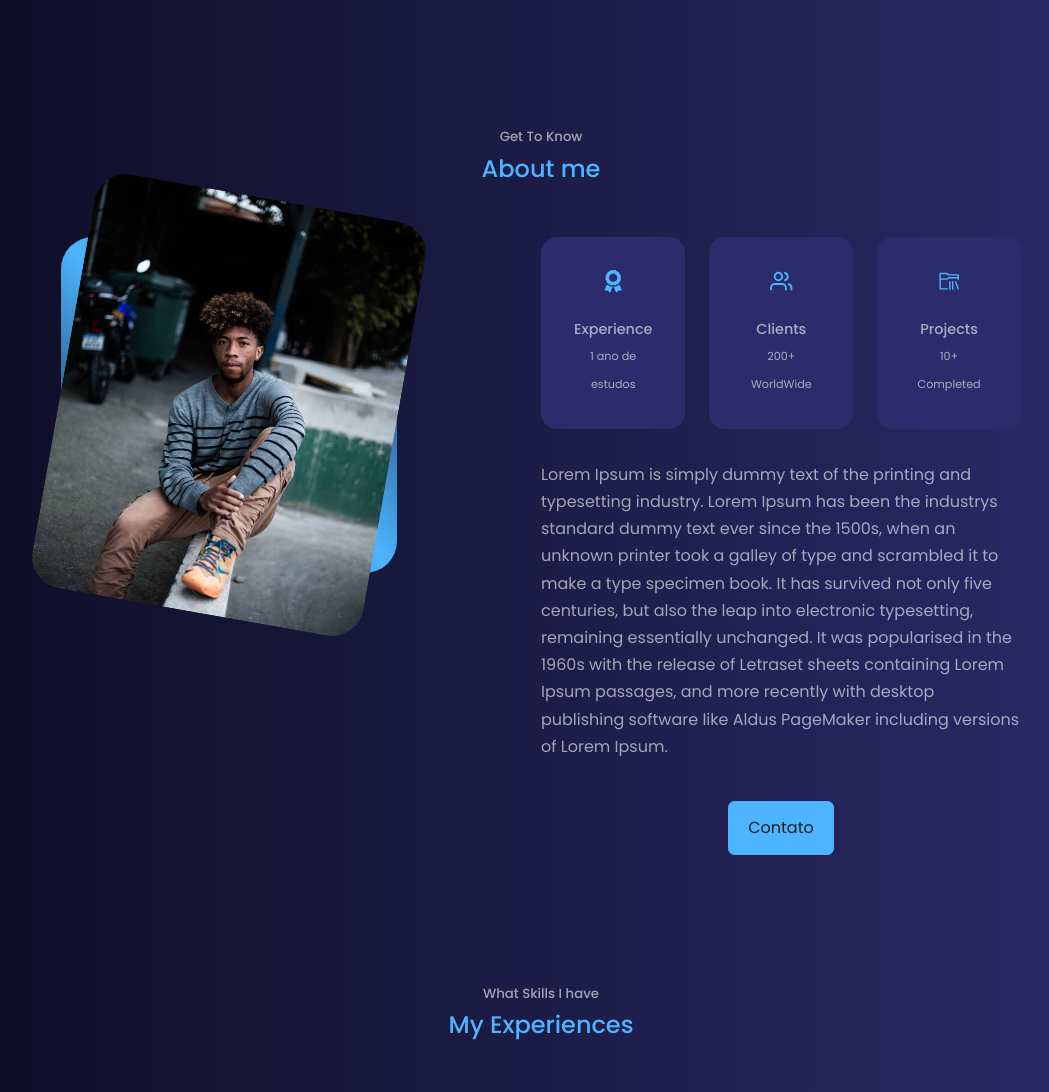
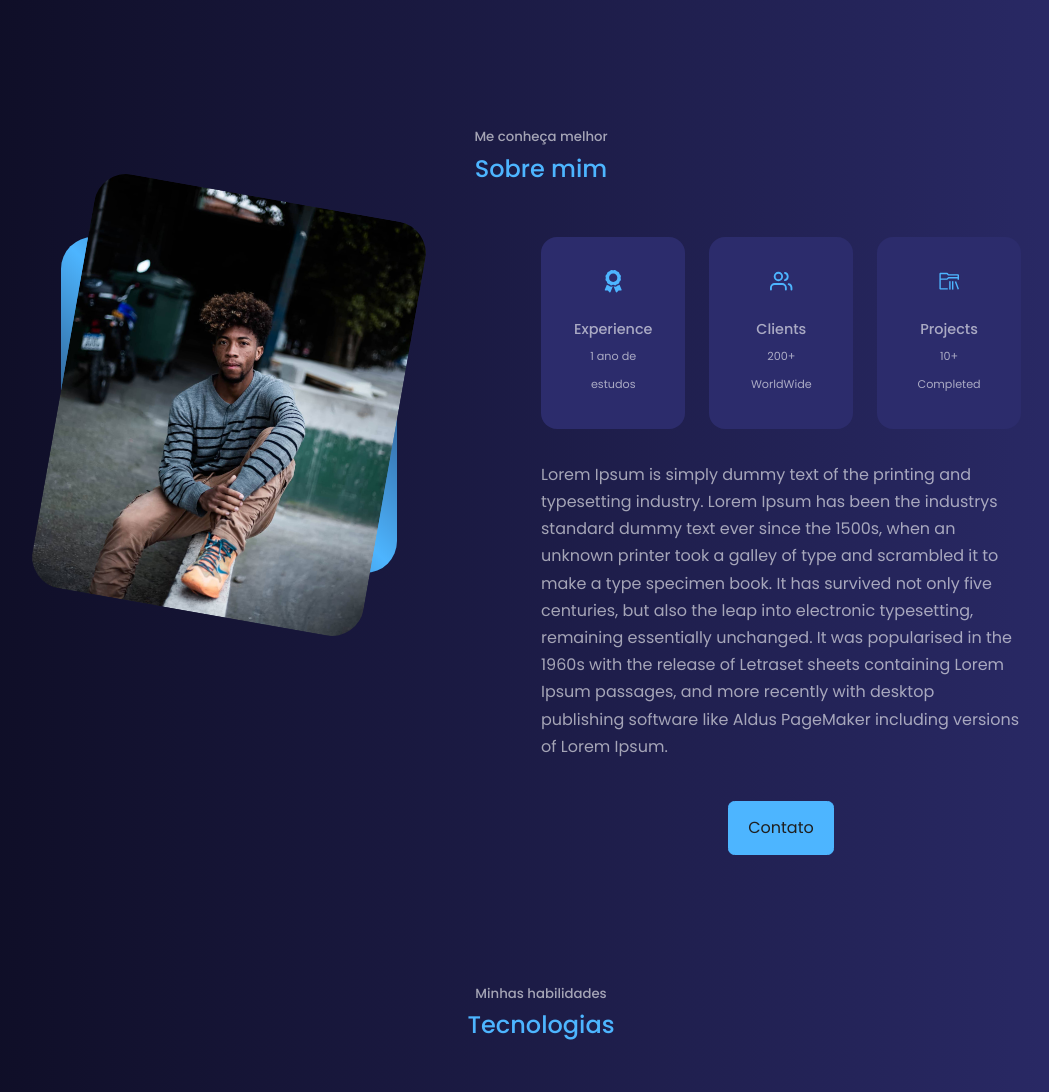
Before and after one commit to GusttavoCDN-zz/portfolio, a React (Vite) app: page / in a window 1280 px wide. Shown: the part 802-1894 px from the top of the page, without its empty margins (99-1148 px from the left). Built offline with nearby package versions, Linux system fonts and the light colour scheme.

Commit message:
refactor: Ajustado nomes

```diff
--- a/src/components/About/About.tsx
+++ b/src/components/About/About.tsx
@@ -10,8 +10,8 @@ import ME from '../../assets/me.png';
 function About() {
   return (
     <section id="about">
-      <h5>Get To Know</h5>
-      <h2>About me</h2>
+      <h5>Me conheça melhor</h5>
+      <h2>Sobre mim</h2>
 
       <div className="container about__container">
         <div className="about__me">
--- a/src/components/Contact/Contact.tsx
+++ b/src/components/Contact/Contact.tsx
@@ -31,7 +31,7 @@ function Contact() {
             <h4>Email</h4>
             <h5>gusttavo.x.santos@gmail.com</h5>
             <a href="mailto:gusttavo.x.santos@gmail.com" target="_blank" rel="noreferrer">
-              Me envie uma mensagem
+              Envie uma mensagem
             </a>
           </article>
           <article className="contact__option">
@@ -43,7 +43,7 @@ function Contact() {
               target="_blank"
               rel="noreferrer"
             >
-              Me envie uma mensagem
+              Envie uma mensagem
             </a>
           </article>
         </div>
--- a/src/components/Experience/Experience.tsx
+++ b/src/components/Experience/Experience.tsx
@@ -6,8 +6,8 @@ import { BsPatchCheckFill } from 'react-icons/bs';
 function Experience() {
   return (
     <section id="experience">
-      <h5>What Skills I have</h5>
-      <h2>My Experiences</h2>
+      <h5>Minhas habilidades</h5>
+      <h2>Tecnologias</h2>
 
       <div className="container experience__container">
         <div className="experience__frontend">
```
